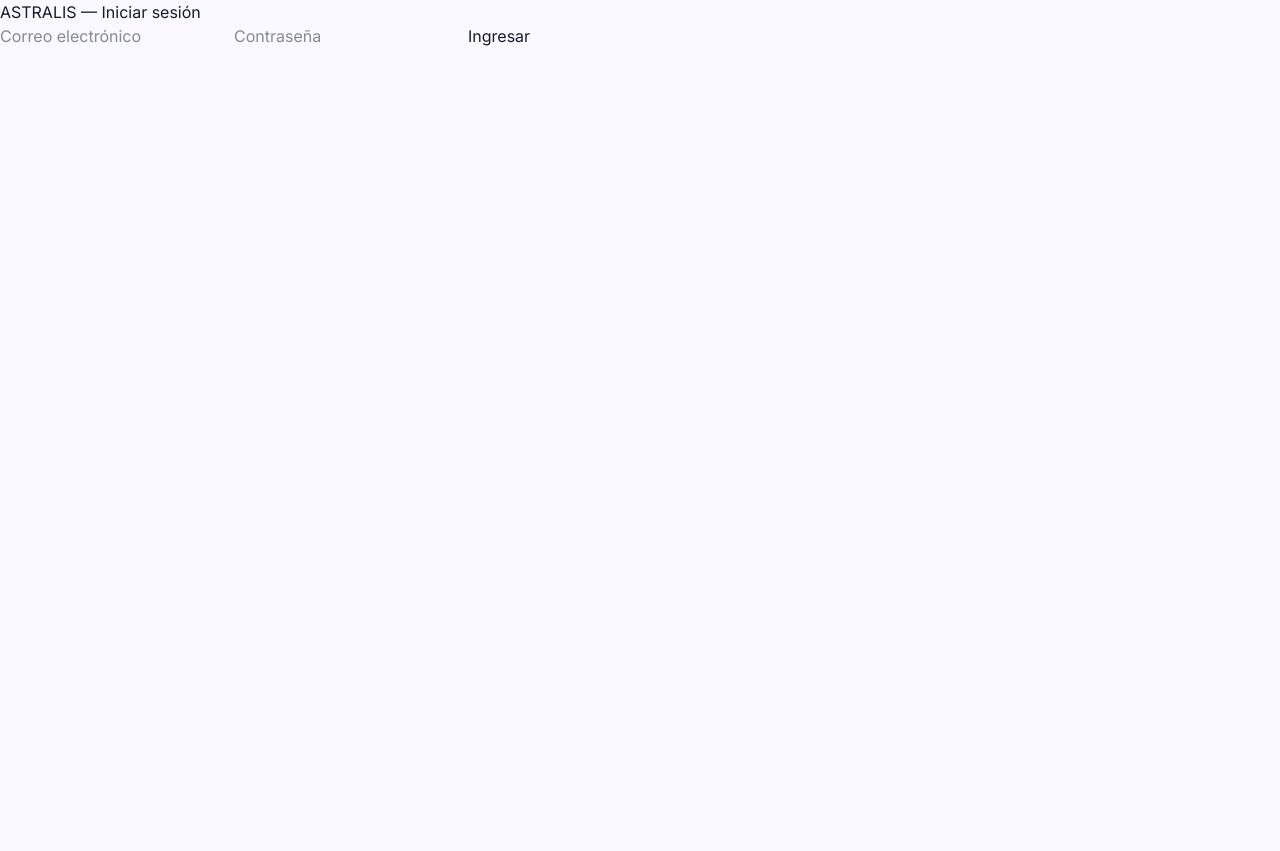
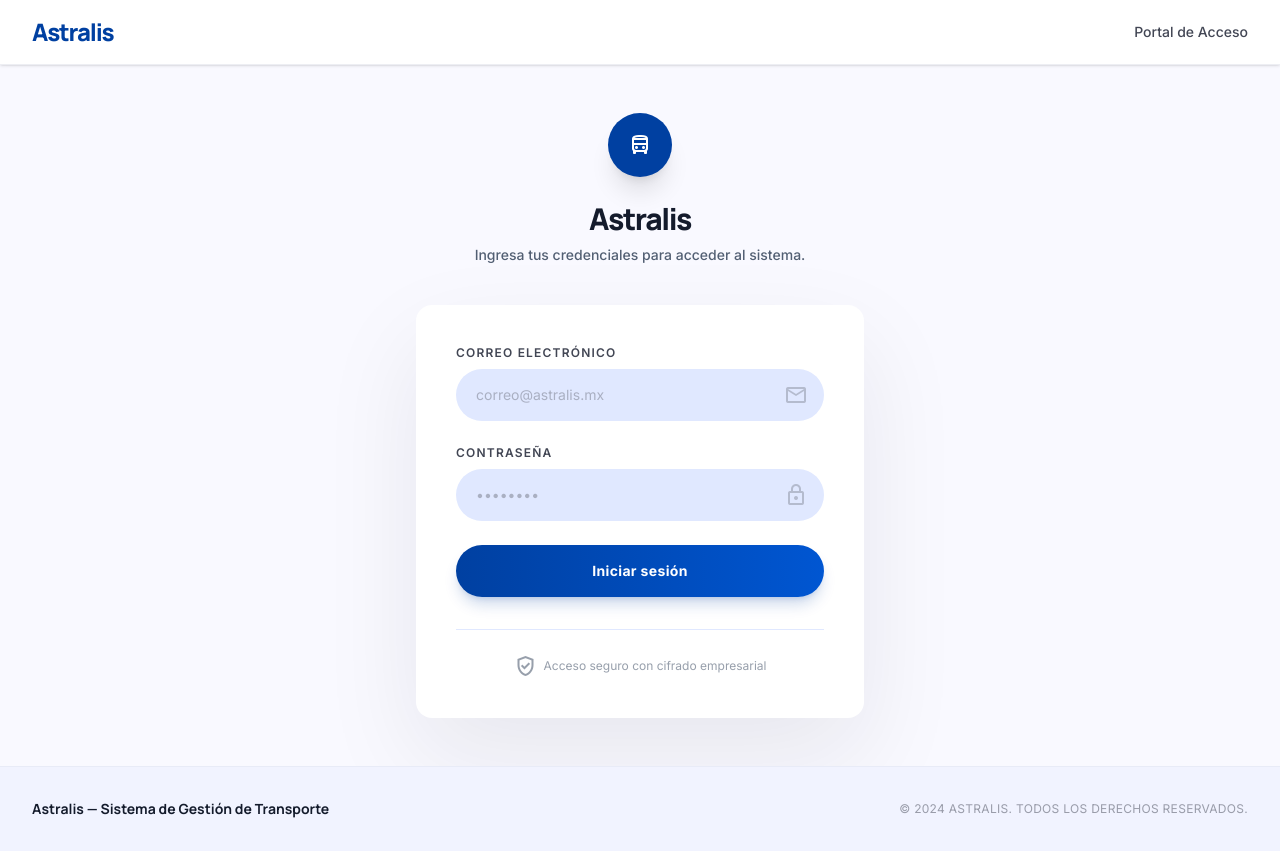
Before and after one commit to joel-matias/Astralis, a Next.js app: page /login in a window 1280 px wide. Before the commit the page ends 800 px from the top, so only its background shows below. Built offline with nearby package versions, Linux system fonts and the light colour scheme.

Commit message:
feat: redesign login page interface

```diff
--- a/src/app/login/page.tsx
+++ b/src/app/login/page.tsx
@@ -12,7 +12,6 @@ export default function LoginPage() {
     const bloqueoDesdeUrl = searchParams.get('code') === 'cuenta_bloqueada'
 
     async function handleSubmit(e: React.FormEvent<HTMLFormElement>) {
-        // Evitamos recargar la pagina y mejor manejamos el error desd el cleinte
         e.preventDefault()
         setError('')
         setLoading(true)
@@ -35,7 +34,6 @@ export default function LoginPage() {
         }
 
         if (result?.error) {
-            // Aqui mostramos un error simple, por ahora luego los cambiamos
             setError('Correo o contraseña incorrectos.')
             return
         }
@@ -44,23 +42,147 @@ export default function LoginPage() {
     }
 
     return (
-        <main>
-            <form onSubmit={handleSubmit}>
-                <h1>ASTRALIS — Iniciar sesión</h1>
+        <div className="bg-surface text-on-surface min-h-screen flex flex-col">
 
-                <input name="email" type="email" placeholder="Correo electrónico" required />
-                <input name="password" type="password" placeholder="Contraseña" required />
+            {/* Barra de navegación */}
+            <nav className="bg-white/90 backdrop-blur-xl sticky top-0 z-50 border-b border-outline-variant/30 shadow-sm">
+                <div className="flex justify-between items-center w-full px-8 py-4 max-w-7xl mx-auto">
+                    <span className="text-2xl font-extrabold tracking-tighter text-primary font-headline">
+                        Astralis
+                    </span>
+                    <span className="hidden md:block text-sm font-medium text-on-surface-variant">
+                        Portal de Acceso
+                    </span>
+                </div>
+            </nav>
 
-                {(error || bloqueoDesdeUrl) && (
-                    <p role="alert">
-                        {error || 'Cuenta bloqueada temporalmente. Intenta de nuevo en 15 minutos.'}
+            {/* Contenido principal */}
+            <main className="grow flex items-center justify-center px-4 py-12 relative overflow-hidden">
+
+                {/* Elementos decorativos de fondo */}
+                <div className="absolute inset-0 z-0 pointer-events-none opacity-50">
+                    <div className="absolute -top-[10%] -left-[5%] w-sm h-sm rounded-full bg-surface-container-high blur-3xl" />
+                    <div className="absolute -bottom-[10%] -right-[5%] w-lg h-lg rounded-full bg-primary-fixed blur-3xl opacity-30" />
+                </div>
+
+                <div className="w-full max-w-md z-10">
+
+                    {/* Encabezado con marca */}
+                    <div className="text-center mb-10">
+                        <div className="inline-flex items-center justify-center w-16 h-16 bg-primary rounded-full mb-6 text-on-primary shadow-xl">
+                            <span className="material-symbols-outlined text-[2rem]">
+                                directions_bus
+                            </span>
+                        </div>
+                        <h1 className="text-3xl font-extrabold tracking-tighter text-on-surface mb-2 font-headline">
+                            Astralis
+                        </h1>
+                        <p className="text-secondary text-sm font-medium">
+                            Ingresa tus credenciales para acceder al sistema.
+                        </p>
+                    </div>
+
+                    {/* Tarjeta de inicio de sesión */}
+                    <div className="bg-surface-container-lowest rounded-2xl p-10 shadow-[0_40px_100px_rgba(20,27,44,0.08)]">
+                        <form onSubmit={handleSubmit} className="space-y-6">
+
+                            {/* Campo de correo */}
+                            <div className="space-y-2">
+                                <label
+                                    htmlFor="email"
+                                    className="block text-xs font-semibold tracking-widest uppercase text-on-surface-variant"
+                                >
+                                    Correo electrónico
+                                </label>
+                                <div className="relative">
+                                    <input
+                                        id="email"
+                                        name="email"
+                                        type="email"
+                                        placeholder="correo@astralis.mx"
+                                        required
+                                        className="w-full px-5 py-4 pr-12 bg-surface-container-high rounded-full border-0 focus:bg-surface-container-lowest focus:ring-2 focus:ring-primary/30 focus:outline-none transition-all text-on-surface placeholder:text-outline/50 text-sm"
+                                    />
+                                    <span className="material-symbols-outlined text-xl absolute right-4 top-1/2 -translate-y-1/2 text-outline/40 select-none">
+                                        mail
+                                    </span>
+                                </div>
+                            </div>
+
+                            {/* Campo de contraseña */}
+                            <div className="space-y-2">
+                                <label
+                                    htmlFor="password"
+                                    className="block text-xs font-semibold tracking-widest uppercase text-on-surface-variant"
+                                >
+                                    Contraseña
+                                </label>
+                                <div className="relative">
+                                    <input
+                                        id="password"
+                                        name="password"
+                                        type="password"
+                                        placeholder="••••••••"
+                                        required
+                                        className="w-full px-5 py-4 pr-12 bg-surface-container-high rounded-full border-0 focus:bg-surface-container-lowest focus:ring-2 focus:ring-primary/30 focus:outline-none transition-all text-on-surface placeholder:text-outline/50 text-sm"
+                                    />
+                                    <span className="material-symbols-outlined text-xl absolute right-4 top-1/2 -translate-y-1/2 text-outline/40 select-none">
+                                        lock
+                                    </span>
+                                </div>
+                            </div>
+
+                            {/* Mensaje de error */}
+                            {(error || bloqueoDesdeUrl) && (
+                                <div
+                                    role="alert"
+                                    className="flex items-start gap-2 px-4 py-3 bg-error-container rounded-xl text-on-error-container text-sm"
+                                >
+                                    <span className="material-symbols-outlined text-lg shrink-0 mt-px select-none">
+                                        error
+                                    </span>
+                                    <span>
+                                        {error || 'Cuenta bloqueada temporalmente. Intenta de nuevo en 15 minutos.'}
+                                    </span>
+                                </div>
+                            )}
+
+                            {/* Botón de ingreso */}
+                            <button
+                                type="submit"
+                                disabled={loading}
+                                className="w-full py-4 bg-linear-to-r from-primary to-primary-container text-on-primary font-bold rounded-full text-sm tracking-wide shadow-lg shadow-primary/20 hover:-translate-y-px active:scale-[0.98] transition-all disabled:opacity-60 disabled:cursor-not-allowed"
+                            >
+                                {loading ? 'Iniciando sesión...' : 'Iniciar sesión'}
+                            </button>
+                        </form>
+
+                        {/* Pie de tarjeta */}
+                        <div className="mt-8 pt-6 border-t border-surface-container-high flex justify-center">
+                            <p className="text-xs text-secondary/60 flex items-center gap-1.5">
+                                <span className="material-symbols-outlined text-base select-none">
+                                    verified_user
+                                </span>
+                                Acceso seguro con cifrado empresarial
+                            </p>
+                        </div>
+                    </div>
+
+                </div>
+            </main>
+
+            {/* Pie de página */}
+            <footer className="w-full py-8 px-8 border-t border-outline-variant/20 bg-surface-container-low">
+                <div className="max-w-7xl mx-auto flex flex-col md:flex-row justify-between items-center gap-3">
+                    <span className="font-headline font-bold text-on-surface text-sm">
+                        Astralis — Sistema de Gestión de Transporte
+                    </span>
+                    <p className="text-xs tracking-wide uppercase text-on-surface-variant/50">
+                        © 2024 Astralis. Todos los derechos reservados.
                     </p>
-                )}
+                </div>
+            </footer>
 
-                <button type="submit" disabled={loading}>
-                    {loading ? 'Ingresando...' : 'Ingresar'}
-                </button>
-            </form>
-        </main>
+        </div>
     )
 }
```
